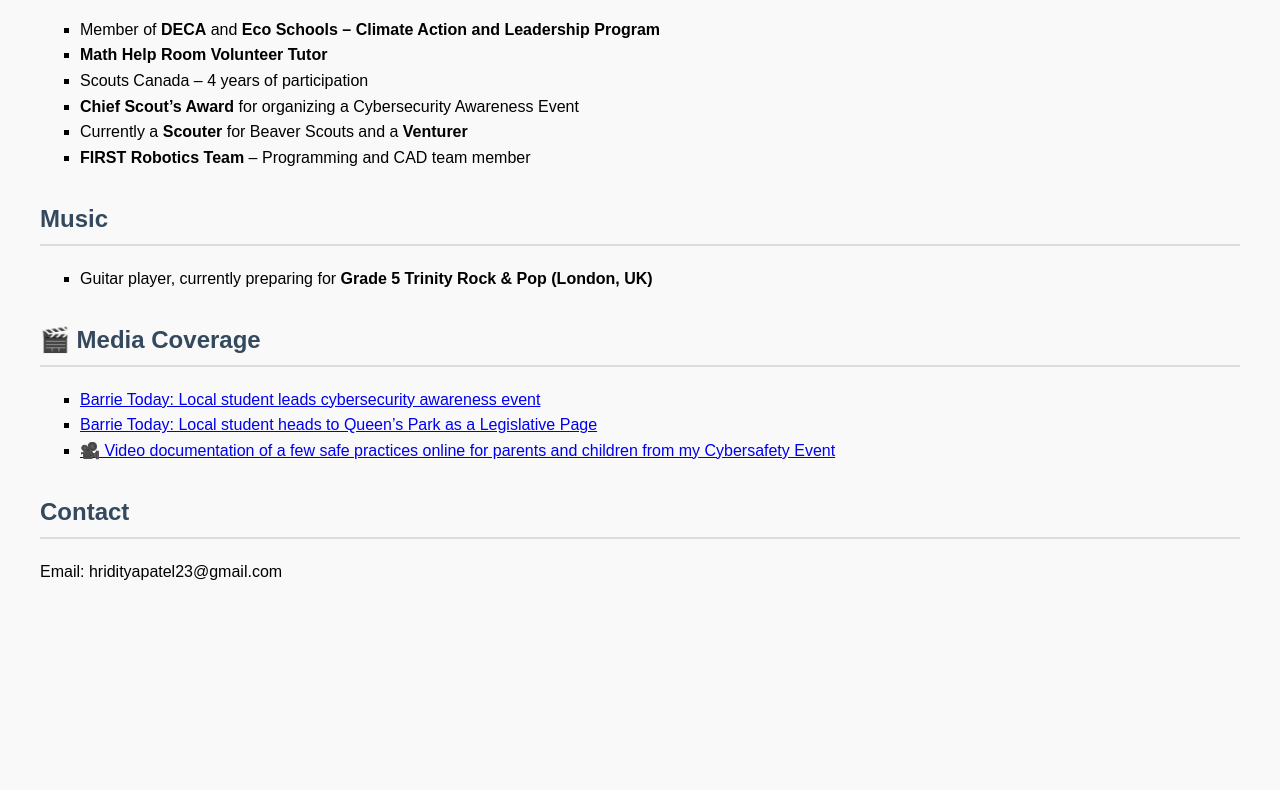
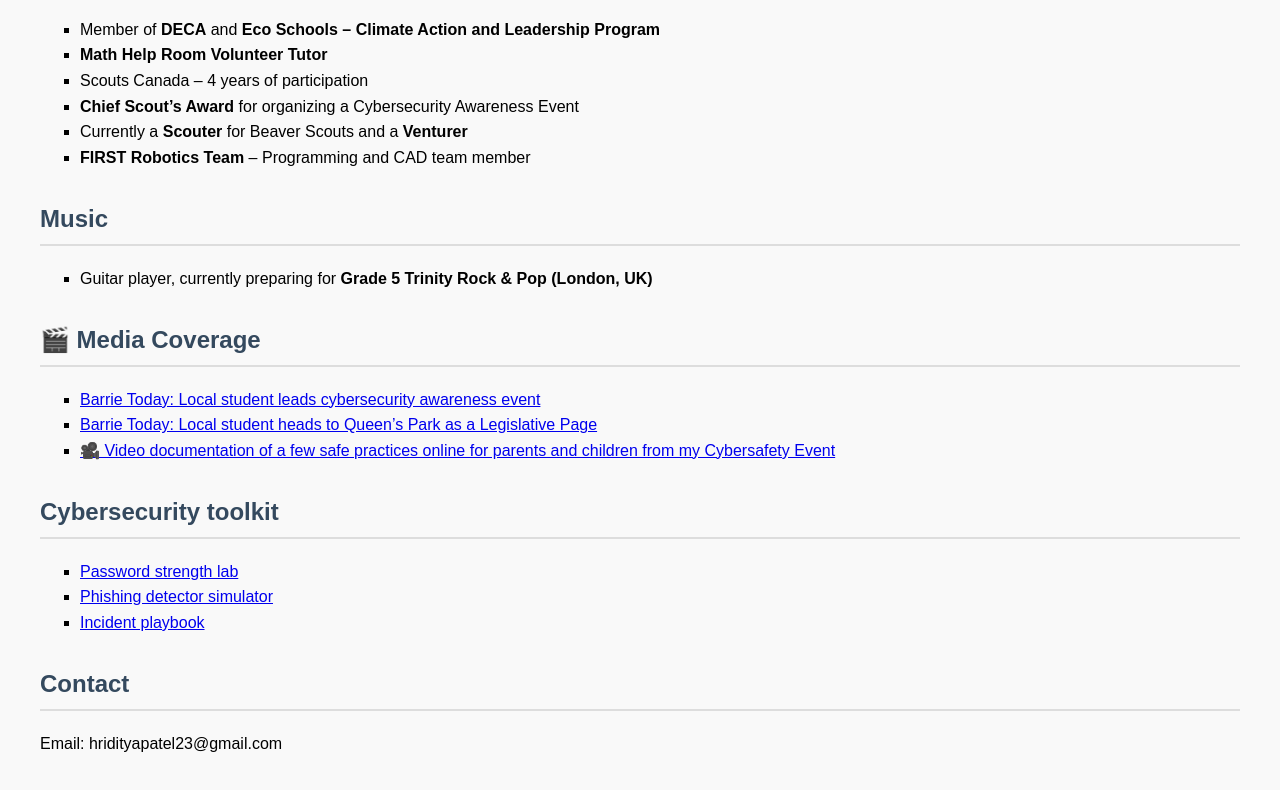
Before and after one commit to Hriditya-Patel/Hriditya-Patel.github.io, a plain HTML site: page index.html in a window 1280 px wide. Shown: the part 649-1439 px from the top of the page. Before the commit the page ends 1273 px from the top, so only its background shows below. Drawn offline with Linux system fonts and the light colour scheme.

Commit message:
Update index.html

```diff
--- a/index.html
+++ b/index.html
@@ -75,6 +75,14 @@ gn<!DOCTYPE html>
   </ul>
 </div>
 
+<div class="section">
+  <h2>Cybersecurity toolkit</h2>
+  <ul>
+    <li><a href="/cyber/password/index.html">Password strength lab</a></li>
+    <li><a href="/cyber/phishing/index.html">Phishing detector simulator</a></li>
+    <li><a href="/cyber/incident/index.html">Incident playbook</a></li>
+  </ul>
+</div>
 
 
   <div class="section">
```
